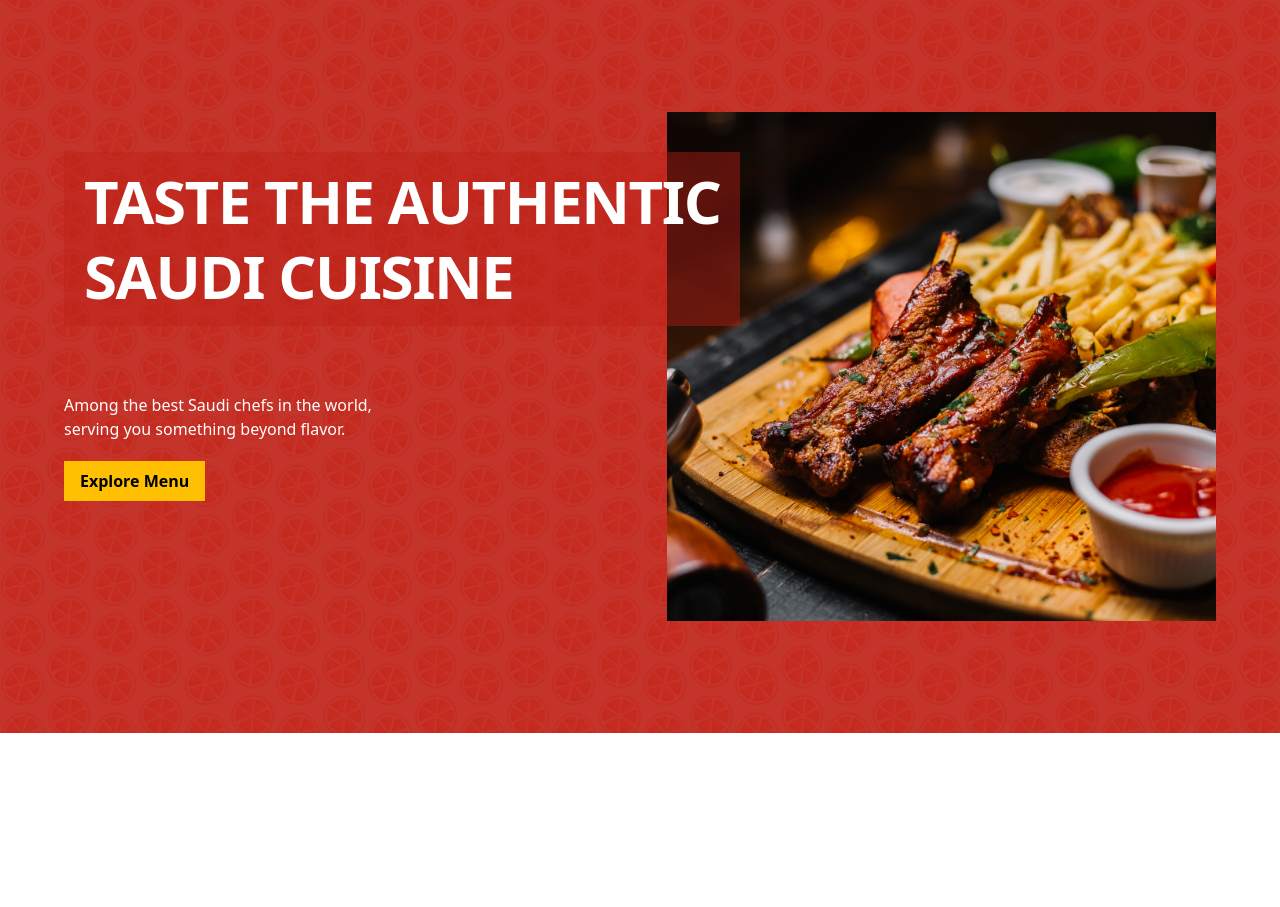
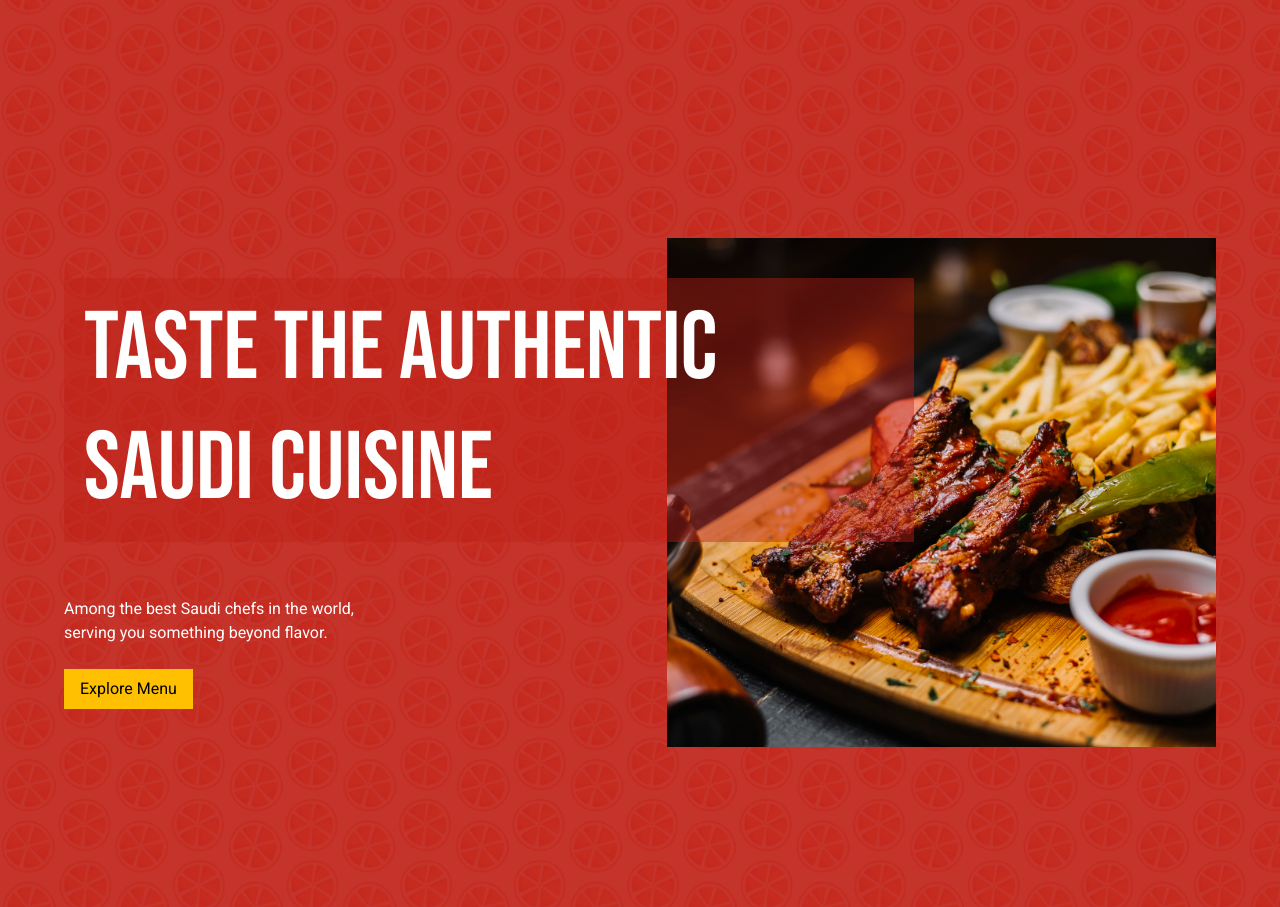
Before and after one commit to rasel-gannicus/Softnio-Restaurant-Landing-Page-with-NextJs-Typescript, a Next.js app: page / in a window 1280 px wide. Before the commit the page ends 800 px from the top, so only its background shows below. Built offline with nearby package versions, Linux system fonts and the light colour scheme.

Commit message:
Banner Positioning : Left side & Right side positioning done

```diff
--- a/src/app/components/Home Page/Banner/Banner.tsx
+++ b/src/app/components/Home Page/Banner/Banner.tsx
@@ -3,17 +3,17 @@
 
 const Banner = () => {
   return (
-    <div className="py-28 bg-[#bd1f17] bg-[url('/banner-bg.svg')] bg-cover">
+    <div className="pb-[160px] pt-[238px] bg-[#bd1f17] bg-[url('/banner-bg.svg')] bg-cover">
       <div className="flex justify-center items-center max-w-[1320px] w-[90%] mx-auto relative ">
         {/* --- Banner left Side --- */}
-        <div className="text-white flex flex-col justify-center items-start gap-5  w-full h-full">
-          <div className="absolute top-10 px-5 py-3   left-0 bg-[rgba(189,31,23,0.43)] ">
-            <h2 className="uppercase tracking-tight text-6xl font-[700] leading-tight ">
+        <div className="text-white flex flex-col justify-center items-start gap-6  w-full h-full ">
+          <div className="absolute top-10 px-5 py-3   left-0 bg-[rgba(189,31,23,0.43)] xl:min-w-[850px] ">
+            <h2 className="uppercase text-8xl  leading-tight Font-bebasNeue   ">
               Taste the authentic <br />
               Saudi cuisine
             </h2>
           </div>
-          <p className="mt-40">
+          <p className="mt-80">
             Among the best Saudi chefs in the world,
             <br />
             serving you something beyond flavor.
@@ -22,7 +22,7 @@
         </div>
 
         {/* --- Banner right Side --- */}
-        <div className="bg-yellow-400">
+        <div className="">
           <Image
             src={bannerSideImg}
             alt="banner-side-img"
--- a/src/app/globals.css
+++ b/src/app/globals.css
@@ -1,8 +1,18 @@
 @tailwind base;
 @tailwind components;
 @tailwind utilities;
+@import url('https://fonts.googleapis.com/css2?family=Bebas+Neue&display=swap');
+
+
+/* body{
+  font-family: 'Bebas Neue', sans-serif;
+} */
+
+.Font-bebasNeue{
+  font-family: 'Bebas Neue', sans-serif;
+}
 
 
 .btn-primary {
-  @apply bg-[#FEC000] text-black font-bold py-2 px-4 ;
+  @apply bg-[#FEC000] text-black  py-2 px-4 ;
 }
--- a/src/app/layout.tsx
+++ b/src/app/layout.tsx
@@ -1,6 +1,13 @@
 import type { Metadata } from "next";
 import localFont from "next/font/local";
 import "./globals.css";
+import { Bebas_Neue, Roboto } from 'next/font/google'
+
+export const bebasNeue = Bebas_Neue({
+  weight: '400', // Bebas Neue only comes in regular weight
+  subsets: ['latin'],
+  display: 'swap',
+})
 
 const geistSans = localFont({
   src: "./fonts/GeistVF.woff",
@@ -11,6 +18,11 @@
   src: "./fonts/GeistMonoVF.woff",
   variable: "--font-geist-mono",
   weight: "100 900",
+});
+
+const roboto = Roboto({
+  weight: ['400', '500', '700'], // Choose weights you need
+  subsets: ['latin'], // Optimize loading performance
 });
 
 export const metadata: Metadata = {
@@ -26,7 +38,7 @@
   return (
     <html lang="en">
       <body
-        className={`${geistSans.variable} ${geistMono.variable} antialiased`}
+        className={`${roboto.className}`}
       >
         {children}
       </body>
```
